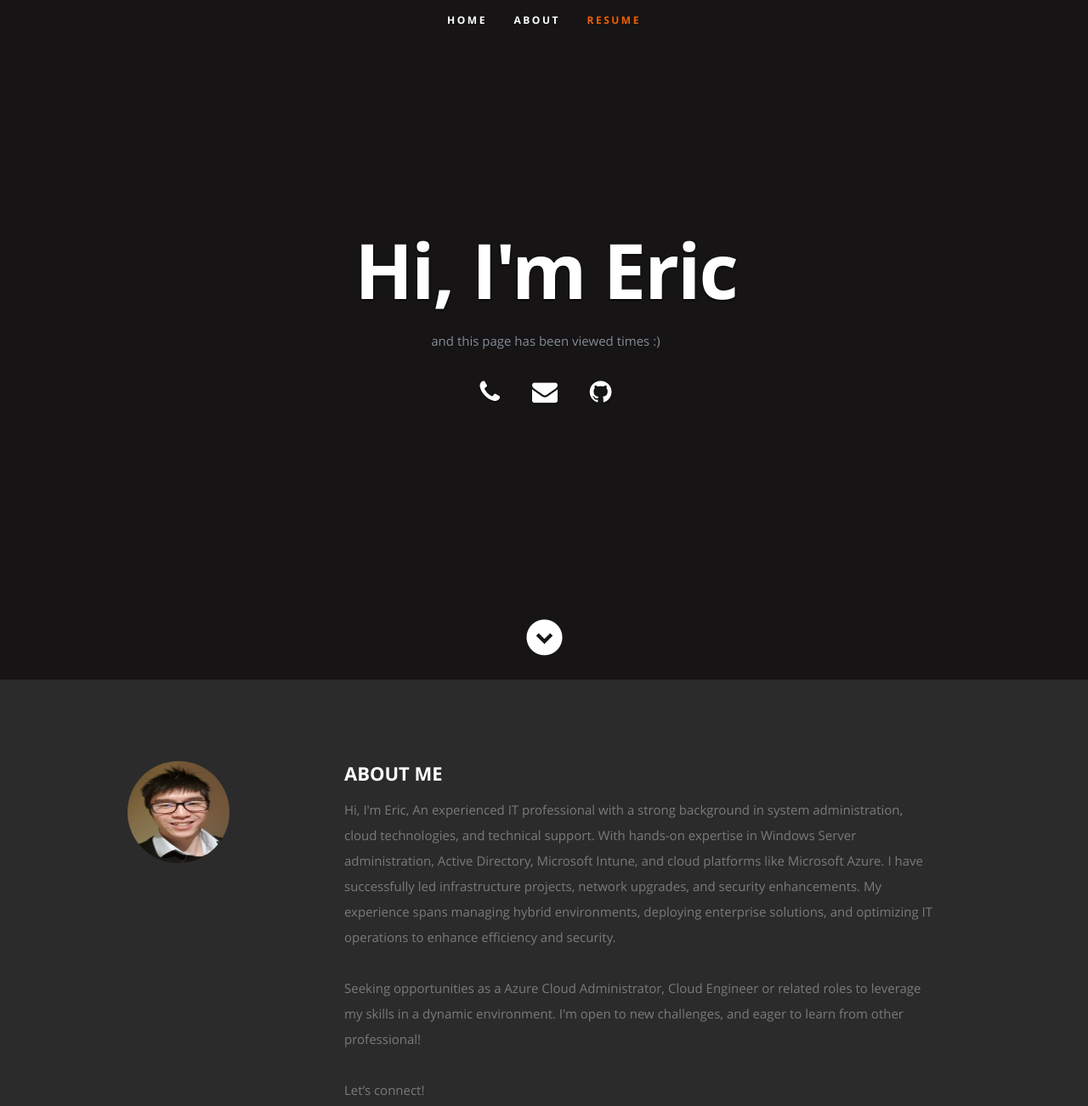
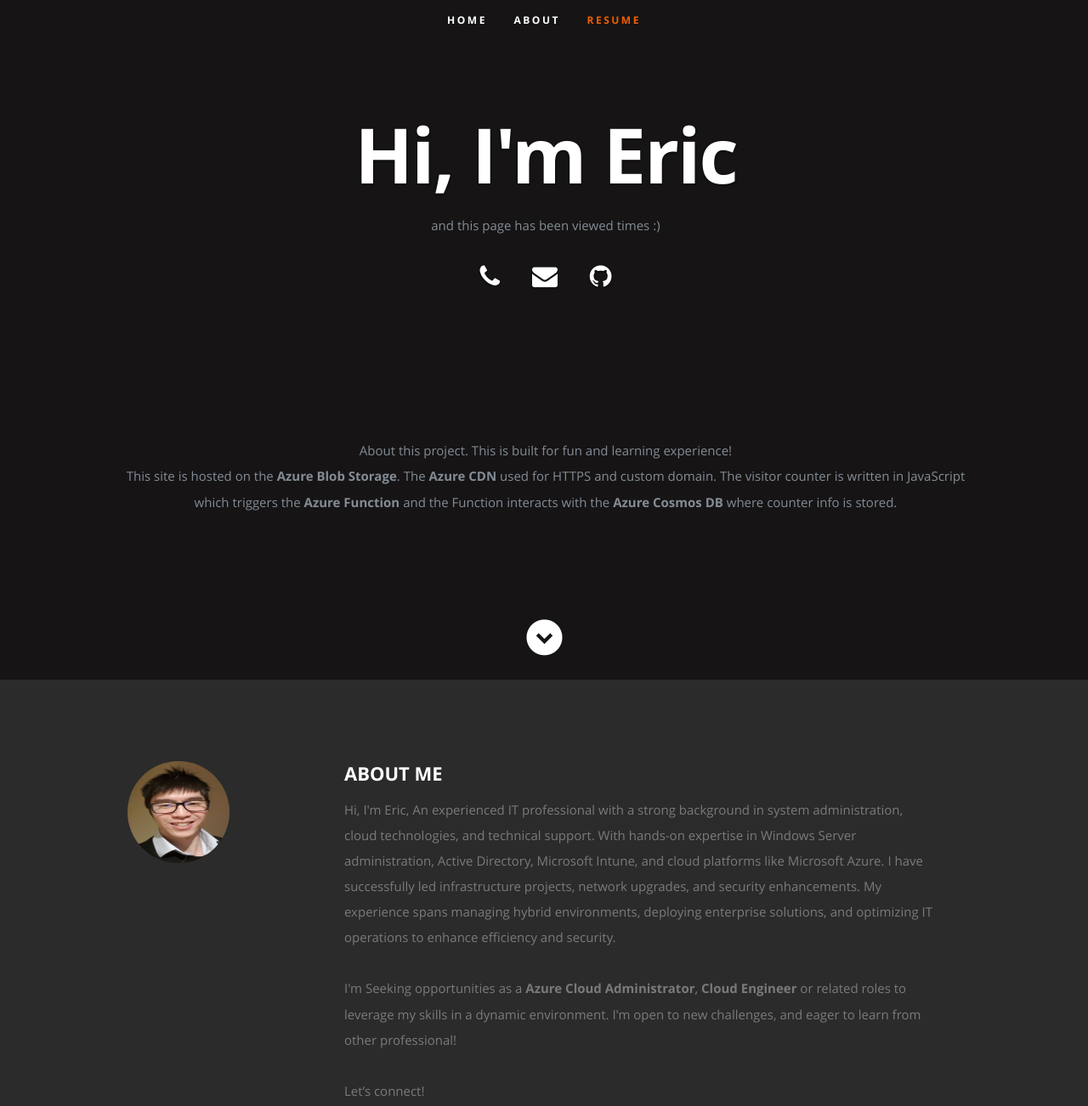
Before and after one commit to extse/Azure-Resume, a plain HTML site: page frontend/index.html in a window 1280 px wide. Shown: the top 1302 px of the page at 85% size. Drawn offline with nearby package versions, Linux system fonts and the light colour scheme; no server answers.

Commit message:
updated index.html

```diff
--- a/frontend/index.html
+++ b/frontend/index.html
@@ -62,6 +62,10 @@
                <li><a href="mailto: excft08@outlook.com"><i class="fa fa-envelope"></i></a></li>
                <li><a href="https://github.com/extse/Azure-Resume"><i class="fa fa-github"></i></a></li>
             </ul>
+
+            <p style="padding-top: 150px;">About this project. This is built for fun and learning experience!
+            <br>This site is hosted on the <b>Azure Blob Storage</b>. The <b>Azure CDN</b> used for HTTPS and custom domain. The visitor counter is written in JavaScript which triggers the <b>Azure Function</b> and the Function interacts with the <b>Azure Cosmos DB</b> where counter info is stored.</p>
+
          </div>
       </div>
 
@@ -90,7 +94,7 @@
 
             <p> Hi, I'm Eric, An experienced IT professional with a strong background in system administration, cloud technologies, and technical support. With hands-on expertise in Windows Server administration, Active Directory, Microsoft Intune, and cloud platforms like Microsoft Azure. I have successfully led infrastructure projects, network upgrades, and security enhancements. My experience spans managing hybrid environments, deploying enterprise solutions, and optimizing IT operations to enhance efficiency and security.</p>
 
-            <p>Seeking opportunities as a Azure Cloud Administrator, Cloud Engineer or related roles to leverage my skills in a dynamic environment. I'm open to new challenges, and eager to learn from other professional!</p>
+            <p>I'm Seeking opportunities as a <b>Azure Cloud Administrator</b>, <b>Cloud Engineer</b> or related roles to leverage my skills in a dynamic environment. I'm open to new challenges, and eager to learn from other professional!</p>
 
             <p>Let’s connect!</p>
 
```
